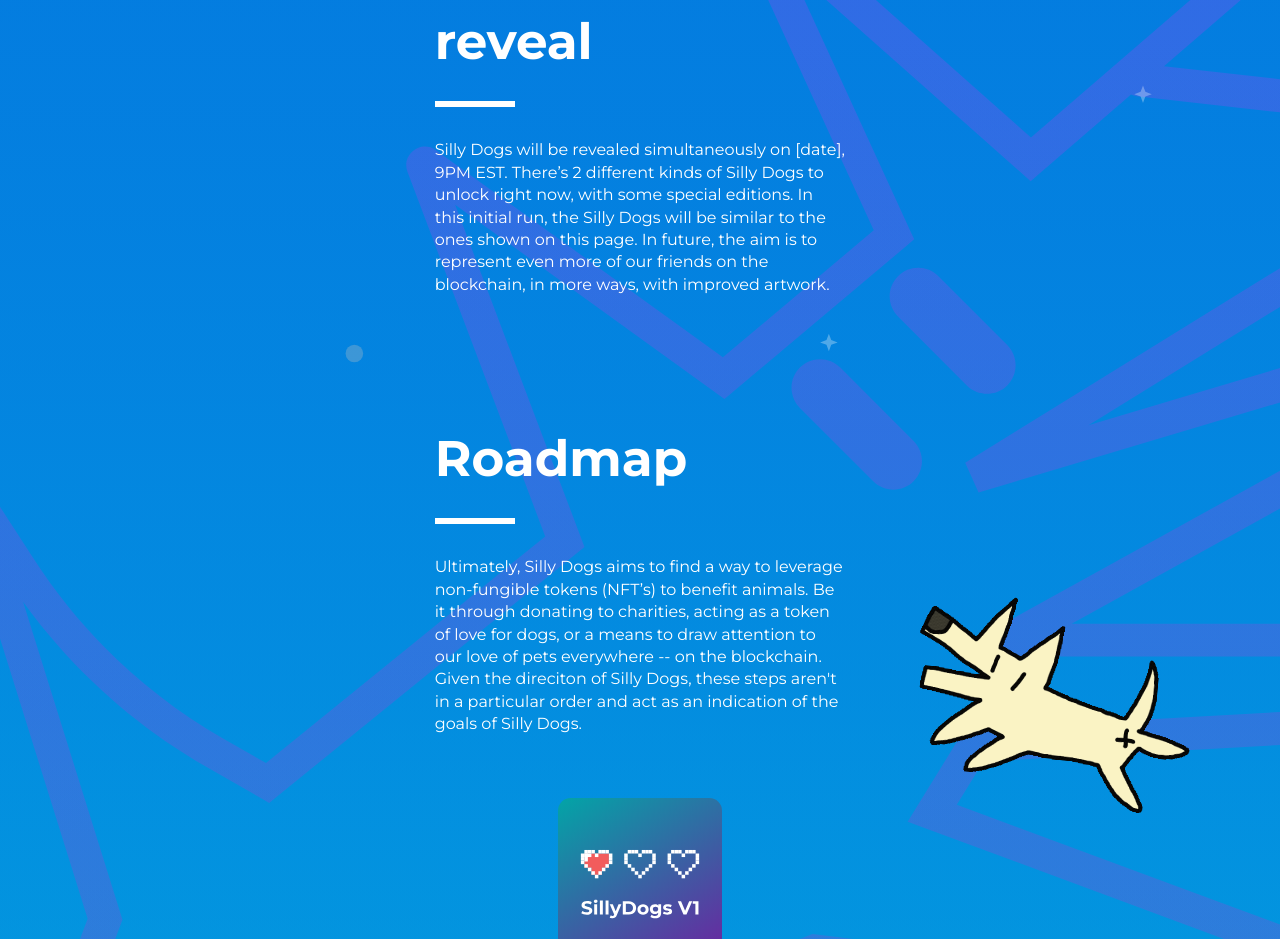
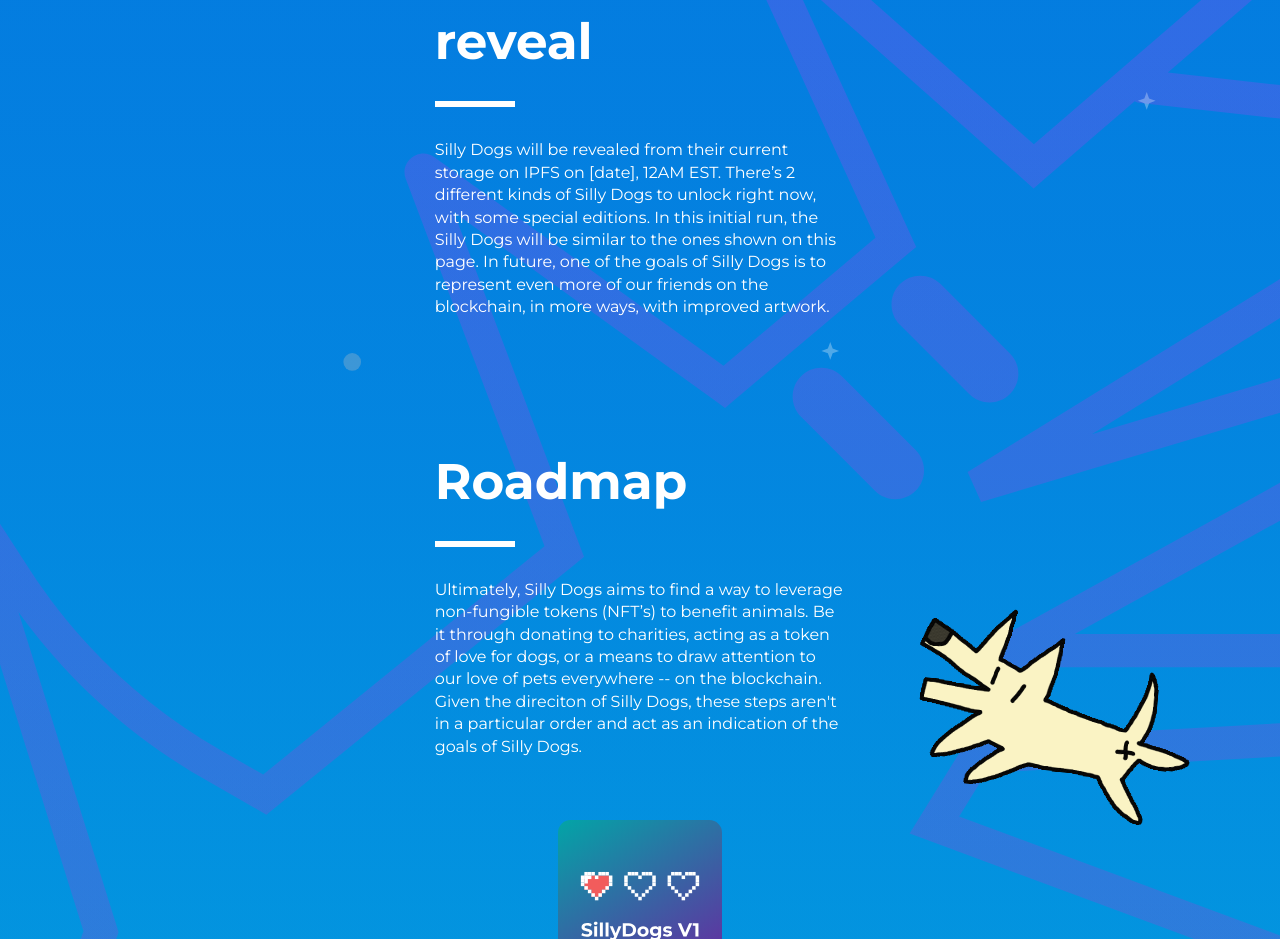
Before and after one commit to mitchgl/sd_app, a React (Create React App) app: page / in a window 1280 px wide. Shown: the part 1640-2579 px from the top of the page. Built offline with nearby package versions, Linux system fonts and the light colour scheme.

Commit message:
Copy fix, referencing IPFS

```diff
--- a/src/App.js
+++ b/src/App.js
@@ -592,7 +592,7 @@ function App() {
                 color: "white"
               }}
             >
-            Silly Dogs will be revealed simultaneously on [date], 9PM EST. There’s 2 different kinds of Silly Dogs to unlock right now, with some special editions. In this initial run, the Silly Dogs will be similar to the ones shown on this page. In future, the aim is to represent even more of our friends on the blockchain, in more ways, with improved artwork.
+            Silly Dogs will be revealed from their current storage on IPFS on [date], 12AM EST. There’s 2 different kinds of Silly Dogs to unlock right now, with some special editions. In this initial run, the Silly Dogs will be similar to the ones shown on this page. In future, one of the goals of Silly Dogs is to represent even more of our friends on the blockchain, in more ways, with improved artwork.
             </s.Container>
 
             <s.SpacerLarge/>
```
